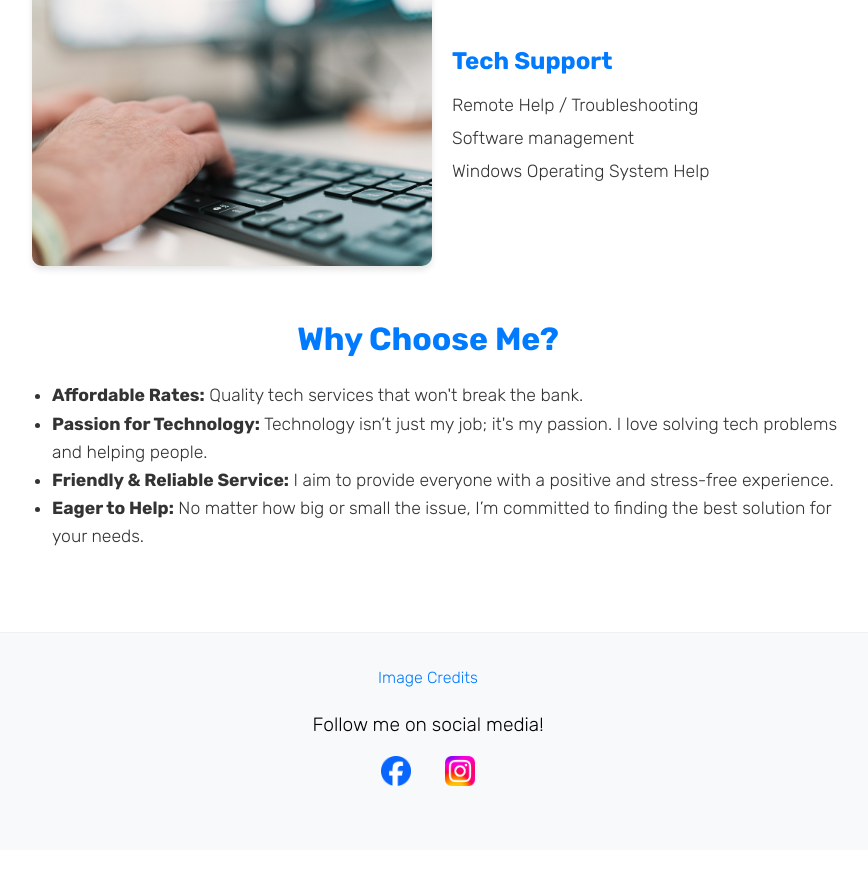
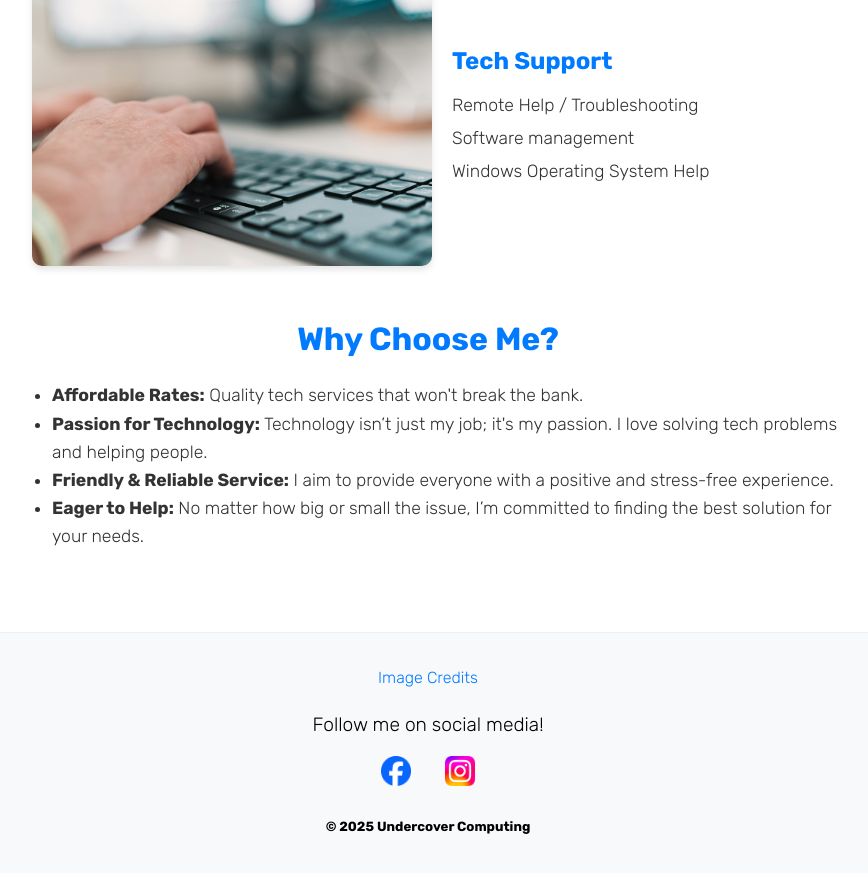
Before and after one commit to UndercoverComputing/undercovercomputing.com, a Jekyll site: the page index.html, which Jekyll copies as it is, in a window 1280 px wide and 900 px high, scrolled down 1533 px. Shown: the top 873 px of the window, without its empty margins (212-1080 px from the left). Built offline with Jekyll 4.4.1, drawn with Linux system fonts in a browser that asks for light colours; before the commit the page ends 2383 px from its top, so only the background shows below that.

Commit message:
Happy New Year!

```diff
--- a/about.html
+++ b/about.html
@@ -65,6 +65,7 @@
             <li><a href="https://www.facebook.com/UndercoverComputing/" target="_blank" aria-label="Facebook"><img src="images/facebook.png" alt="Facebook"></a></li>
             <li><a href="https://www.instagram.com/undercovercomputing/" target="_blank" aria-label="Instagram"><img src="images/instagram.png" alt="Instagram"></a></li>
         </ul>
+        <h5>© 2025 Undercover Computing</h5>
     </footer>
 
     <!-- Scripts -->
--- a/contact.html
+++ b/contact.html
@@ -78,6 +78,7 @@
             <li><a href="https://www.facebook.com/UndercoverComputing/" target="_blank" aria-label="Facebook"><img src="images/facebook.png" alt="Facebook"></a></li>
             <li><a href="https://www.instagram.com/undercovercomputing/" target="_blank" aria-label="Instagram"><img src="images/instagram.png" alt="Instagram"></a></li>
         </ul>
+        <h5>© 2025 Undercover Computing</h5>
     </footer>
 
     <!-- Scripts -->
--- a/credits.html
+++ b/credits.html
@@ -61,6 +61,7 @@
             <li><a href="https://www.facebook.com/UndercoverComputing/" target="_blank" aria-label="Facebook"><img src="images/facebook.png" alt="Facebook"></a></li>
             <li><a href="https://www.instagram.com/undercovercomputing/" target="_blank" aria-label="Instagram"><img src="images/instagram.png" alt="Instagram"></a></li>
         </ul>
+        <h5>© 2025 Undercover Computing</h5>
     </footer>
 </body>
 </html>
--- a/current-setup.html
+++ b/current-setup.html
@@ -124,6 +124,7 @@
             <li><a href="https://www.facebook.com/UndercoverComputing/" target="_blank" aria-label="Facebook"><img src="images/facebook.png" alt="Facebook"></a></li>
             <li><a href="https://www.instagram.com/undercovercomputing/" target="_blank" aria-label="Instagram"><img src="images/instagram.png" alt="Instagram"></a></li>
         </ul>
+        <h5>© 2025 Undercover Computing</h5>
     </footer>
 </body>
 </html>
--- a/index.html
+++ b/index.html
@@ -114,6 +114,7 @@
             <li><a href="https://www.facebook.com/UndercoverComputing/" target="_blank" aria-label="Facebook"><img src="images/facebook.png" alt="Facebook"></a></li>
             <li><a href="https://www.instagram.com/undercovercomputing/" target="_blank" aria-label="Instagram"><img src="images/instagram.png" alt="Instagram"></a></li>
         </ul>
+        <h5>© 2025 Undercover Computing</h5>
     </footer>
 
     <!-- Scripts -->
--- a/inventory.html
+++ b/inventory.html
@@ -258,6 +258,7 @@
         <li><a href="https://www.facebook.com/UndercoverComputing/" target="_blank" aria-label="Facebook"><img src="images/facebook.png" alt="Facebook"></a></li>
         <li><a href="https://www.instagram.com/undercovercomputing/" target="_blank" aria-label="Instagram"><img src="images/instagram.png" alt="Instagram"></a></li>
     </ul>
+    <h5>© 2025 Undercover Computing</h5>
 </footer>
 </body>
 </html>
```
